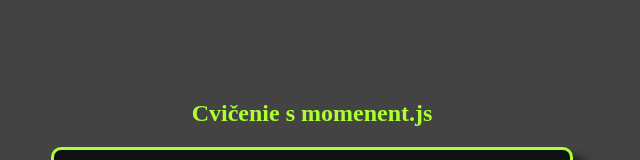
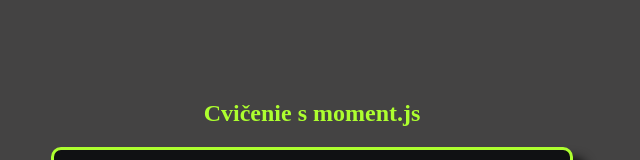
Before and after one commit to FinikDominik/16.3.1_datum_narodienia_moment.js, a plain HTML site: page index.html in a window 1280 px wide. Shown: the top 160 px of the page, 328-968 px from the left. Drawn offline with nearby package versions, Linux system fonts and the light colour scheme.

Commit message:
Update index.html

```diff
--- a/index.html
+++ b/index.html
@@ -12,7 +12,7 @@
 </head>
 <body>
 
-    <h2>Cvičenie s momenent.js</h2>
+    <h2>Cvičenie s moment.js</h2>
     <form>
         <label for="start"> Zadaj dátum narodenia:</label>
         <input type="date" id="Birthdate" value="1985-09-30" min="1950-01-01" max="2017-12-31">
```
